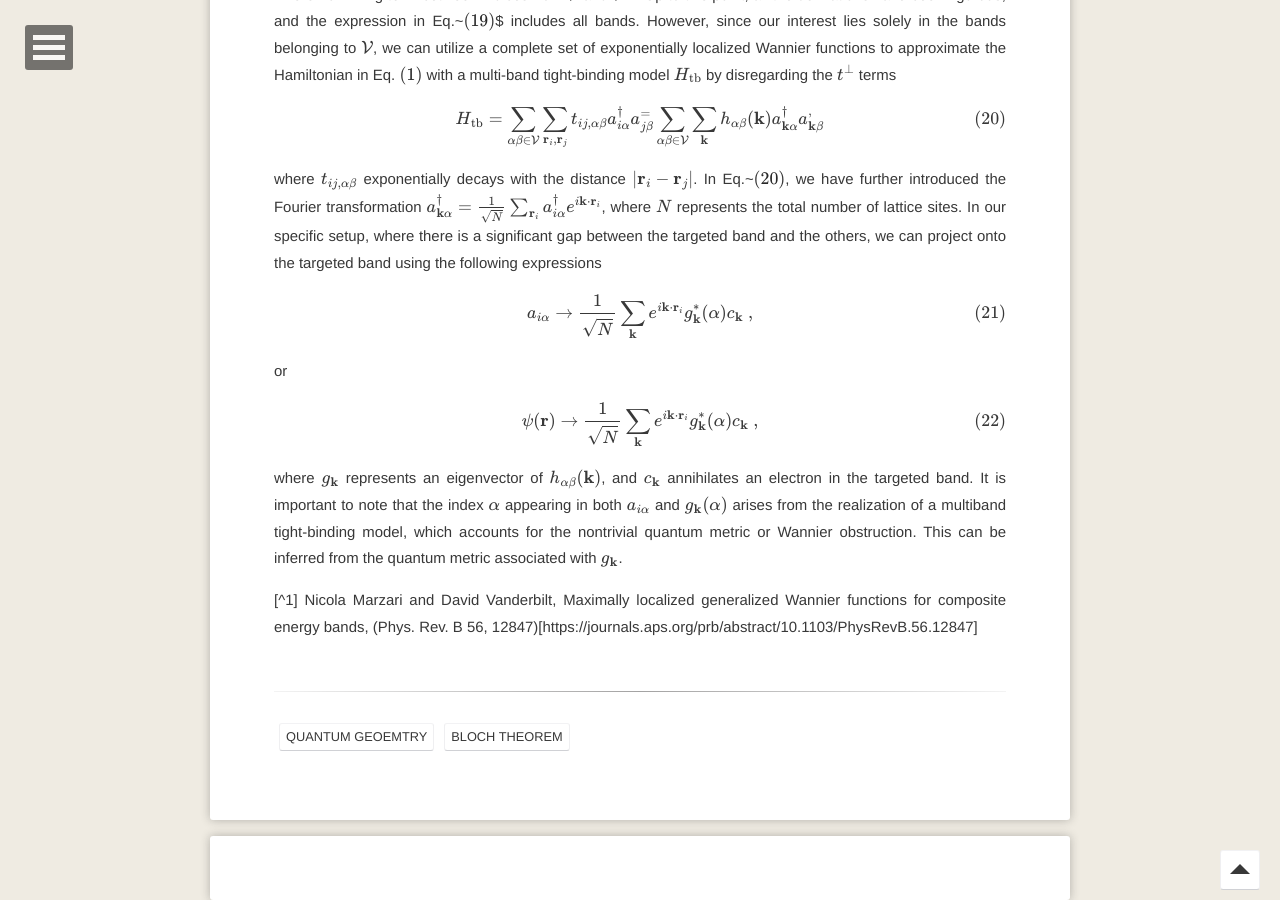
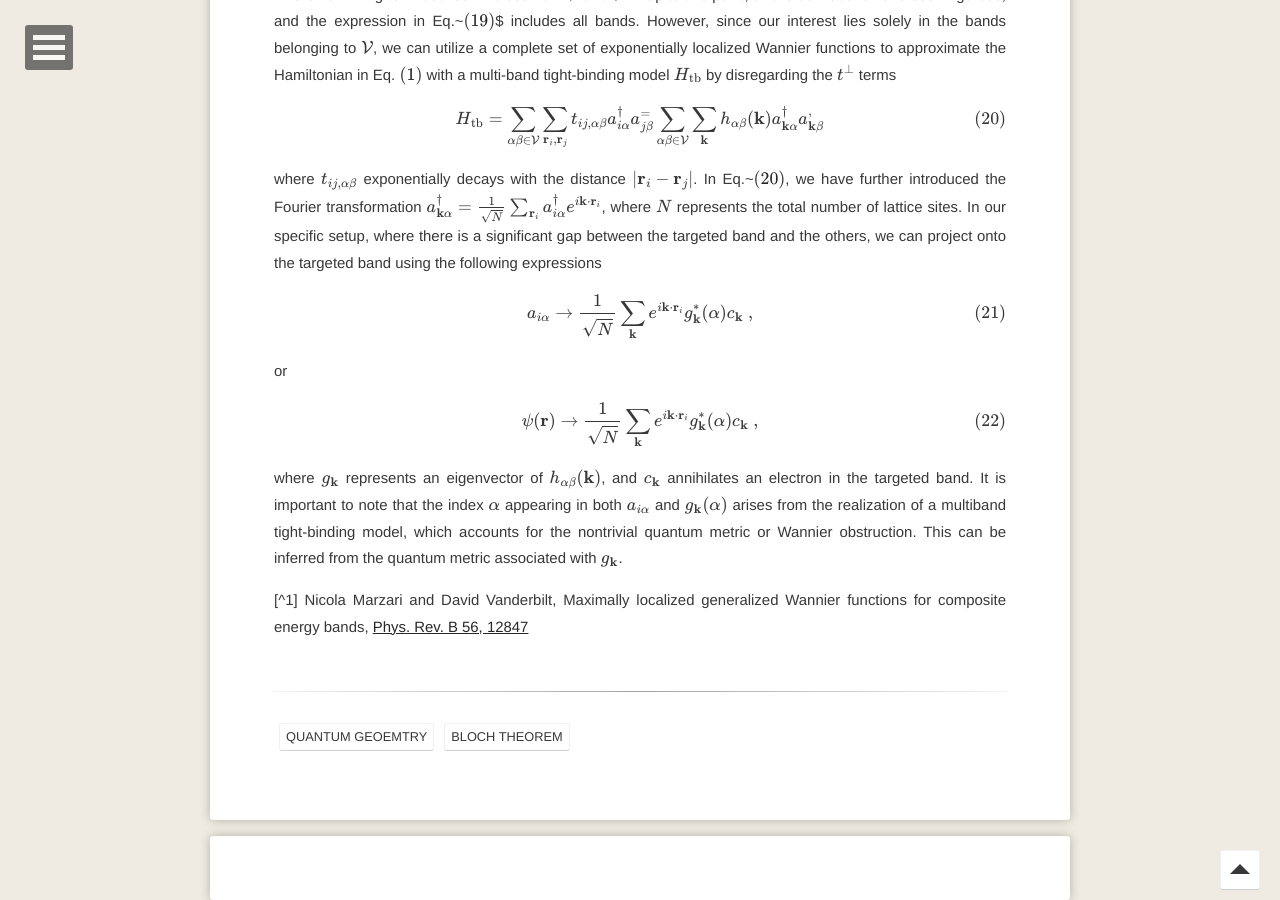
Before and after one commit to shuaichenphysics/shuaichenphysics.github.io, a Jekyll site: the page built from _posts/2023-10-20-bound state in a periodic potential.md, in a window 1280 px wide and 900 px high, scrolled down 3419 px. Built offline with Jekyll 4.4.1, drawn with Linux system fonts in a browser that asks for light colours; formulas are drawn with MathJax 3; comment, search, counter and statistics services are not loaded.

Commit message:
Update 2023-10-20-bound state in a periodic potential.md

```diff
--- a/_posts/2023-10-20-bound state in a periodic potential.md
+++ b/_posts/2023-10-20-bound state in a periodic potential.md
@@ -167,4 +167,4 @@ $$
 where $$g_{\mathbf{k}}$$ represents an eigenvector of $$h_{\alpha\beta}(\mathbf{k})$$, and $$c_{\mathbf{k}}$$ annihilates an electron in the targeted band. It is important to note that the index $$\alpha$$ appearing in both $$a_{i\alpha}$$ and $$g_{\mathbf{k}}(\alpha)$$ arises from the realization of a multiband tight-binding model, which accounts for the nontrivial quantum metric or Wannier obstruction. This can be inferred from the quantum metric associated with $$g_{\mathbf{k}}$$.
 
 
-[^1] Nicola Marzari and David Vanderbilt, Maximally localized generalized Wannier functions for composite energy bands, (Phys. Rev. B 56, 12847)[https://journals.aps.org/prb/abstract/10.1103/PhysRevB.56.12847]
+[^1] Nicola Marzari and David Vanderbilt, Maximally localized generalized Wannier functions for composite energy bands, [Phys. Rev. B 56, 12847](https://journals.aps.org/prb/abstract/10.1103/PhysRevB.56.12847)
```
